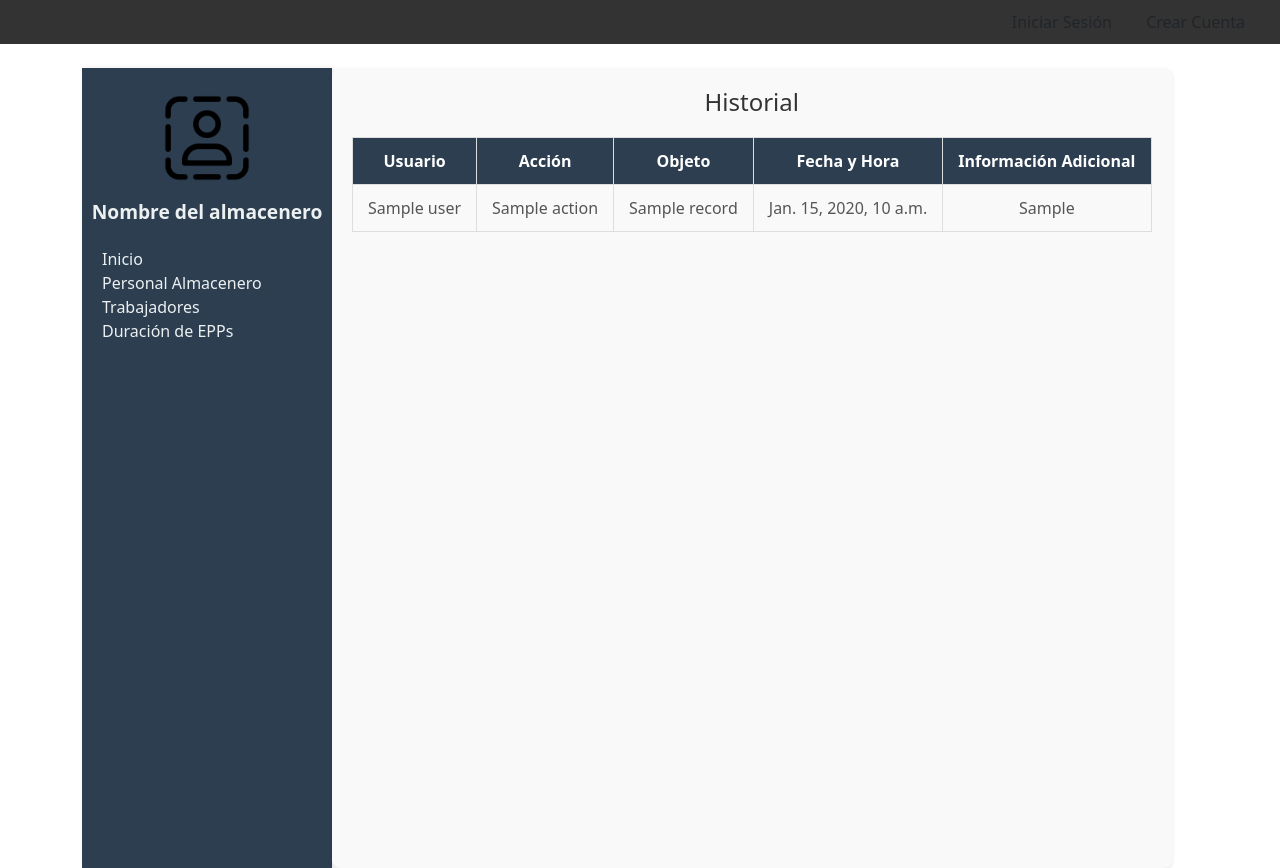
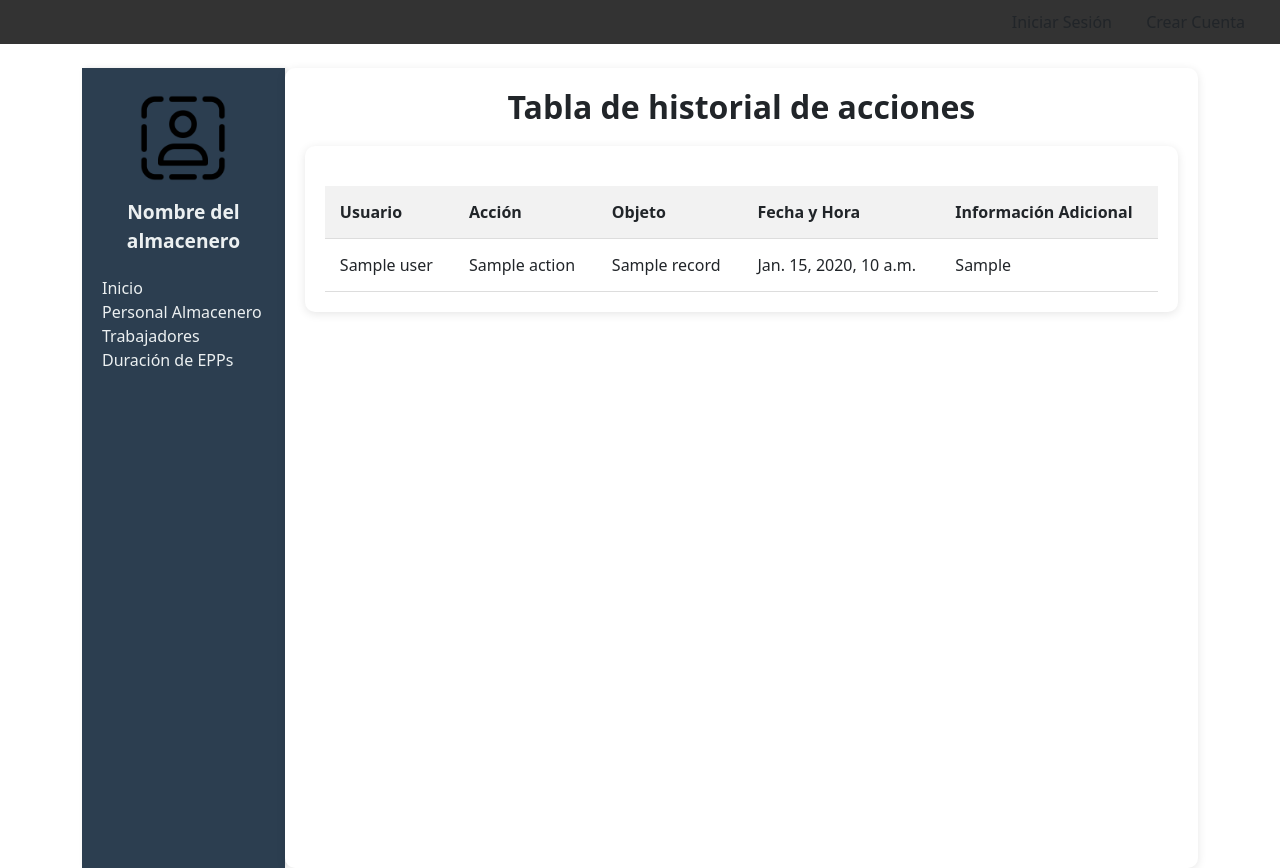
Before and after one commit to matzSoncco/tesisWeb, a Django app: template misapps/almacen/templates/history.html in a window 1280 px wide. Run offline with Django 3.2, Linux system fonts and the light colour scheme; the template is opened without the code that fills it: most values are stand-ins (such as "Sample title", 1, 10 or a date in 2020); some libraries are stand-ins or nearby versions.

Commit message:
cambios para subir a la nube

```diff
--- a/misapps/almacen/templates/add_ppe.html
+++ b/misapps/almacen/templates/add_ppe.html
@@ -138,9 +138,9 @@
     <section class="contendor-lateral-derecho">
         <nav class="navegacion-link-formularios-top">
             <a class="link-form" href="{% url 'add_ppe' %}">EPPs</a>
-            <a class="link-form" href="{% url 'create_tool' %}">Herramientas</a>
-            <a class="link-form" href="{% url 'create_equipment' %}">Equipos</a>
-            <a class="link-form" href="{% url 'create_material' %}">Materiales</a>
+            <a class="link-form" href="#">Herramientas</a>
+            <a class="link-form" href="#">Equipos</a>
+            <a class="link-form" href="#">Materiales</a>
         </nav>
         <div class="contenedor-formulario">
             <div class="top-form">
--- a/misapps/almacen/templates/history.html
+++ b/misapps/almacen/templates/history.html
@@ -26,9 +26,12 @@
             </nav>
         </div>
     </aside>
-    <section class="historial-section">
-        <h2>Historial</h2>
-        <table class="historial-table">
+    <section class="contendor-lateral-derecho">
+        <div class="titulo-pagina">
+            <h2>Tabla de historial de acciones</h2>
+        </div>
+        <div class="tabla-creacion" id="duration-table-container">
+            <table class="tabla">
                 <thead>
                     <tr>
                         <th>Usuario</th>
@@ -50,60 +53,7 @@
                     {% endfor %}
                 </tbody>
             </table>
+        </div>
     </section>
 </section>
-
-<style>
-    .historial-section {
-        padding: 20px;
-        background-color: #f9f9f9;
-        border-radius: 8px;
-        box-shadow: 0 2px 4px rgba(0, 0, 0, 0.1);
-    }
-
-    .historial-section h2 {
-        font-size: 24px;
-        margin-bottom: 20px;
-        color: #333;
-        text-align: center;
-    }
-
-    .historial-table {
-        width: 100%;
-        border-collapse: collapse;
-        margin: 0 auto;
-    }
-
-    .historial-table th, .historial-table td {
-        padding: 12px 15px;
-        border: 1px solid #ddd;
-        text-align: left;
-    }
-
-    .historial-table th {
-        background-color: #2c3e50;
-        color: white;
-        font-weight: bold;
-    }
-
-    .historial-table tr:nth-child(even) {
-        background-color: #f2f2f2;
-    }
-
-    .historial-table tr:hover {
-        background-color: #ddd;
-    }
-
-    .historial-table td {
-        color: #555;
-    }
-
-    .historial-table th, .historial-table td {
-        text-align: center;
-    }
-
-    .historial-table tr:hover td {
-        color: #000;
-    }
-</style>
 {% endblock %}
--- a/misapps/almacen/views.py
+++ b/misapps/almacen/views.py
@@ -11,7 +11,6 @@ from django.views.decorators.csrf import csrf_exempt
 from django.views.decorators.http import require_GET, require_POST
 from django.db import transaction
 from django.utils import timezone
-from django.db.models import Q
 from datetime import datetime, timedelta
 from django.db import IntegrityError
 from datetime import datetime
@@ -420,7 +419,7 @@ def create_ppe(request):
 
             History.objects.create(
                 content_type=ContentType.objects.get_for_model(ppe),
-                object_name=str(ppe),
+                object_name=ppe.name,
                 action='Created',
                 user=request.user,
                 timestamp=timezone.now()
@@ -465,7 +464,7 @@ def add_ppe(request):
 
 @login_required
 def delete_ppe(request, ppe_name):
-    if request.method == 'POST':
+    if request.method == 'DELETE':
         ppe = get_object_or_404(Ppe, name=ppe_name)
         ppe.delete()
         History.objects.create(
```
Also changed, not shown: requirements.txt (+4 -3 lines), misapps/almacen/migrations/0001_initial.py, 1 other file. Lines whose indentation alone changed are shown as unchanged.
